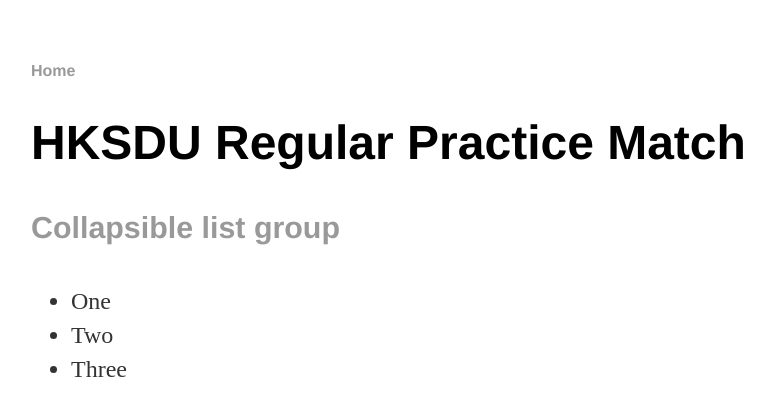
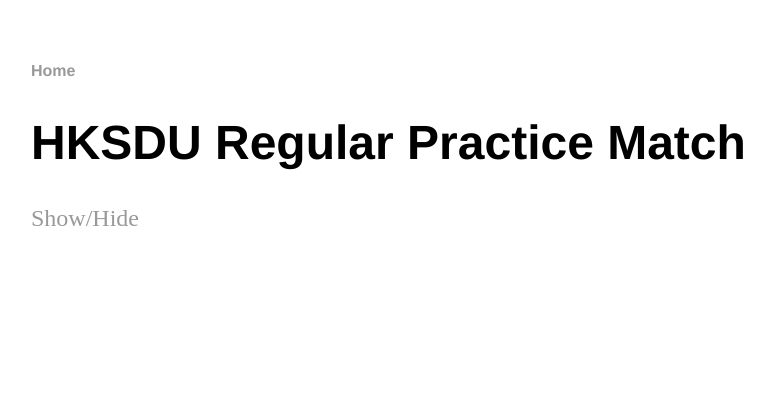
Before and after one commit to HKSDU/hksdu.github.io, a Jekyll site: the page built from index.html, in a window 1280 px wide. Shown: the top 416 px of the page, without its empty margins (161-935 px from the left). Built offline with Jekyll 4.4.1, drawn with Linux system fonts in a browser that asks for light colours.

Commit message:
Update index.html

```diff
--- a/index.html
+++ b/index.html
@@ -5,19 +5,19 @@ title: HKSDU Match Results
 
 		<div class="blurb">
 			<h1>HKSDU Regular Practice Match</h1>
-			<div class="panel-group">
-  <div class="panel panel-default">
-    <div class="panel-heading">
-      <h4 class="panel-title">
-        <a data-toggle="collapse" href="#collapse1">Collapsible list group</a>
-      </h4>
-    </div>
-    <div id="collapse1" class="panel-collapse collapse">
-      <ul class="list-group">
-        <li class="list-group-item">One</li>
-        <li class="list-group-item">Two</li>
-        <li class="list-group-item">Three</li>
-      </ul>
-        </div>
-</div>
+			<p><a onclick="javascript:ShowHide('HiddenDiv')">Show/Hide</a></p>
+<div class="mid" id="HiddenDiv" style="display: none;">This text was hidden</div>
+<script type="text/javascript">// <![CDATA[
+function ShowHide(divId)
+{
+if(document.getElementById(divId).style.display == 'none')
+{
+document.getElementById(divId).style.display='block';
+}
+else
+{
+document.getElementById(divId).style.display = 'none';
+}
+}
+// ]]></script>
 		</div>
```
